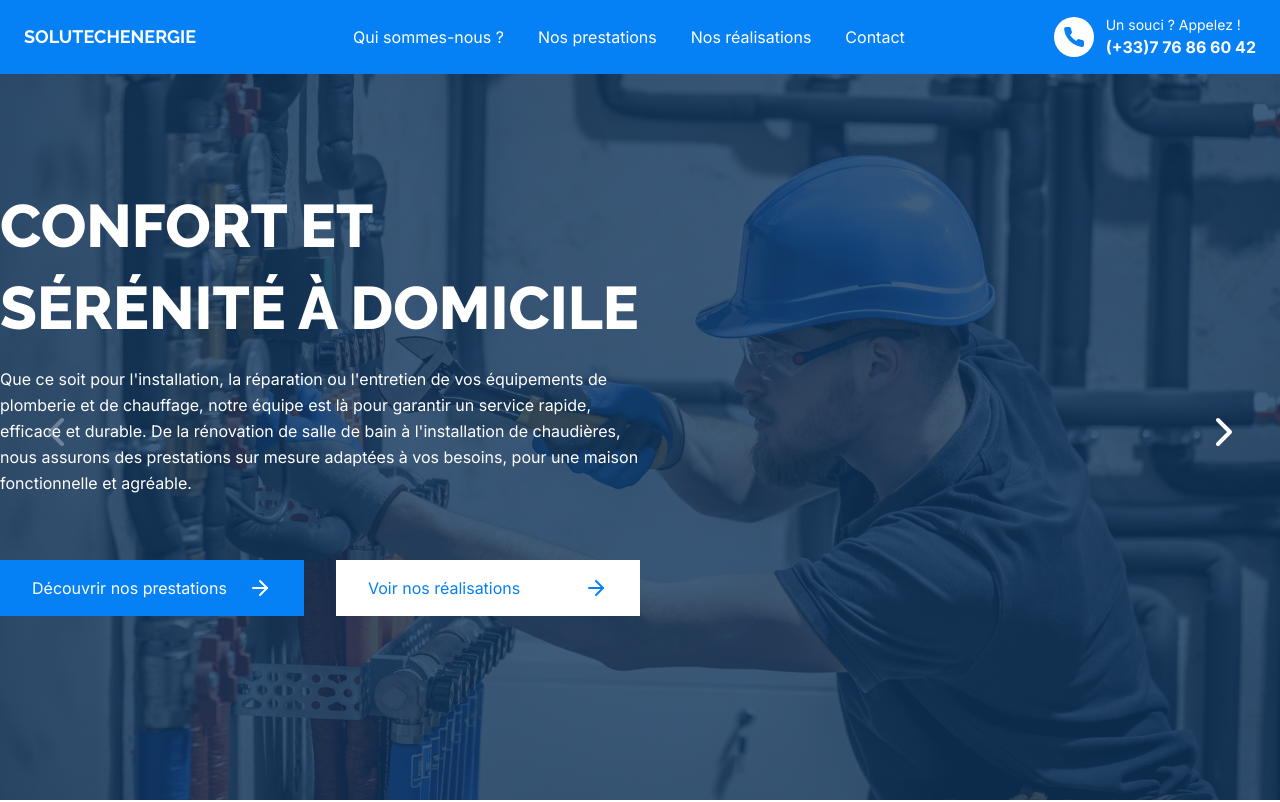
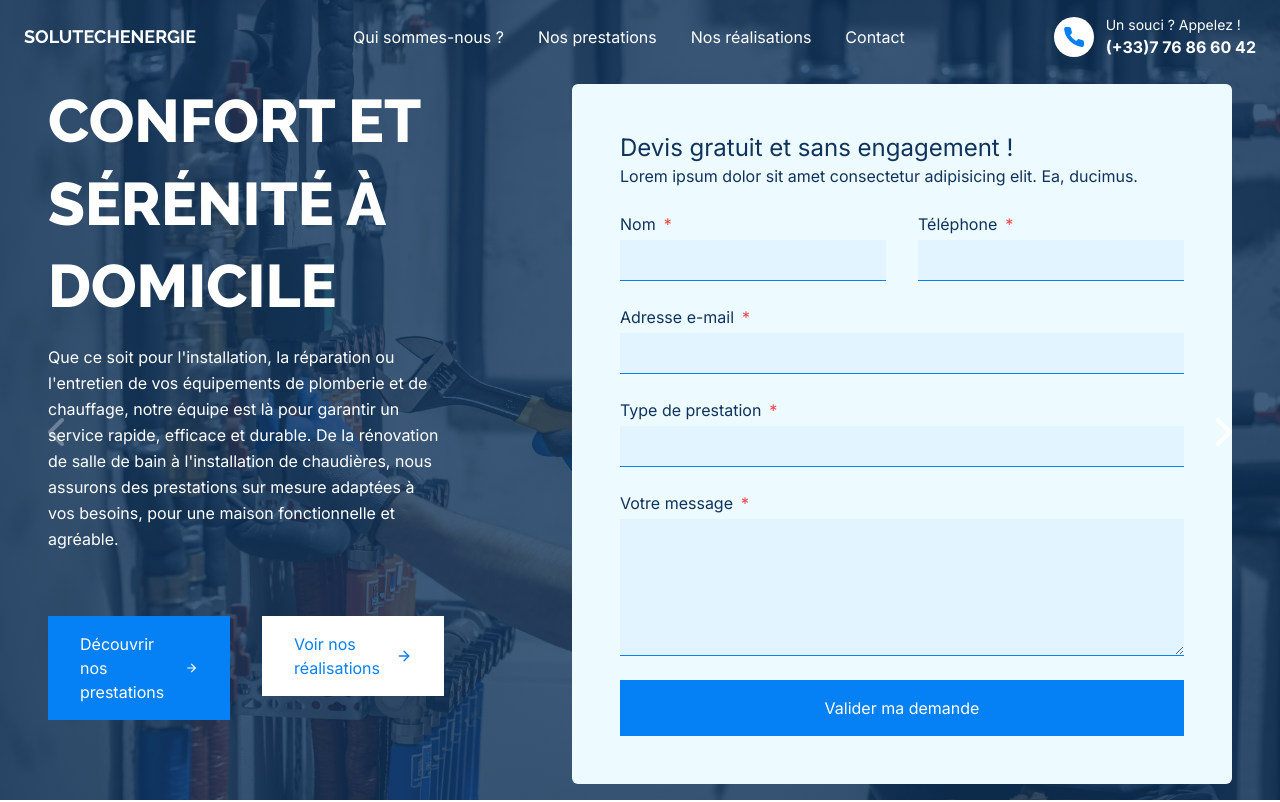
Before and after one commit to d1m1d1m/web-solutechenergie, a React (Vite) app: page / in a window 1280 px wide. Shown: the top 802 px of the page. Built offline with nearby package versions, Linux system fonts and the light colour scheme; grey boxes are pictures that could not be loaded.

Commit message:
add quote request form

```diff
--- a/src/components/Form/Button.jsx
+++ /dev/null
@@ -1,5 +0,0 @@
-const Button = ({ type = "a", children }) => {
-	return <a href="#">{children}</a>;
-};
-
-export default Button;
--- /dev/null
+++ b/src/components/Form/SubmitButton.jsx
@@ -0,0 +1,9 @@
+const SubmitButton = ({ children }) => {
+	return (
+		<button className="bg-primary-700 text-white w-full p-4">
+			{children}
+		</button>
+	);
+};
+
+export default SubmitButton;
--- a/src/components/Navbar/index.jsx
+++ b/src/components/Navbar/index.jsx
@@ -10,6 +10,7 @@ const Navbar = () => {
 	const [hidden, setHidden] = useState(false);
 
 	useMotionValueEvent(scrollY, "change", (latest) => {
+		console.log(scrollY);
 		const previous = scrollY.getPrevious();
 
 		if (latest > previous && latest > 150) {
@@ -21,10 +22,7 @@ const Navbar = () => {
 
 	return (
 		<motion.header
-			className={clsx(
-				"fixed z-50 w-full text-white bg-primary-700 backdrop-blur",
-				{},
-			)}
+			className={clsx("fixed z-50 w-full text-white", {})}
 			variants={{
 				visible: { y: 0 },
 				hidden: { y: "-100%" },
--- a/src/pages/Hero/Sliders/Particular.jsx
+++ b/src/pages/Hero/Sliders/Particular.jsx
@@ -2,11 +2,14 @@ import List from "../../../components/List";
 import { ArrowRightIcon } from "lucide-react";
 import clsx from "clsx";
 import { motion } from "motion/react";
+import Input from "../../../components/Form/Input";
+import TextArea from "../../../components/Form/TextArea";
+import SubmitButton from "../../../components/Form/SubmitButton";
 
 const ParticularSlide = () => {
 	return (
-		<div className="container mx-auto flex items-center h-full">
-			<div className="text-white basis-1/2">
+		<div className="container mx-auto flex items-center h-full gap-32 px-12">
+			<div className="text-white basis-2/3">
 				<h1 className="mb-4 font-raleway text-6xl font-extrabold leading-snug uppercase">
 					Confort et Sérénité à Domicile
 				</h1>
@@ -58,7 +61,36 @@ const ParticularSlide = () => {
 				/>
 			</div>
 
-			<form className="basis-1/2" action="#"></form>
+			<form
+				className="basis-1/3 bg-primary-50 text-primary-950 p-12 space-y-6 mt-auto mb-4 rounded-md"
+				action="#"
+			>
+				<header>
+					<h2 className="text-2xl">
+						Devis gratuit et sans engagement !
+					</h2>
+					<p>
+						Lorem ipsum dolor sit amet consectetur adipisicing elit.
+						Ea, ducimus.
+					</p>
+				</header>
+
+				<div className="flex gap-8">
+					<Input label="Nom" name="name" required />
+					<Input label="Téléphone" name="phone" type="tel" required />
+				</div>
+				<Input label="Adresse e-mail" name="email" required />
+				<Input
+					label="Type de prestation"
+					name="service"
+					type="text"
+					required
+				/>
+
+				<TextArea label="Votre message" name="object" required />
+
+				<SubmitButton>Valider ma demande</SubmitButton>
+			</form>
 		</div>
 	);
 };
```
